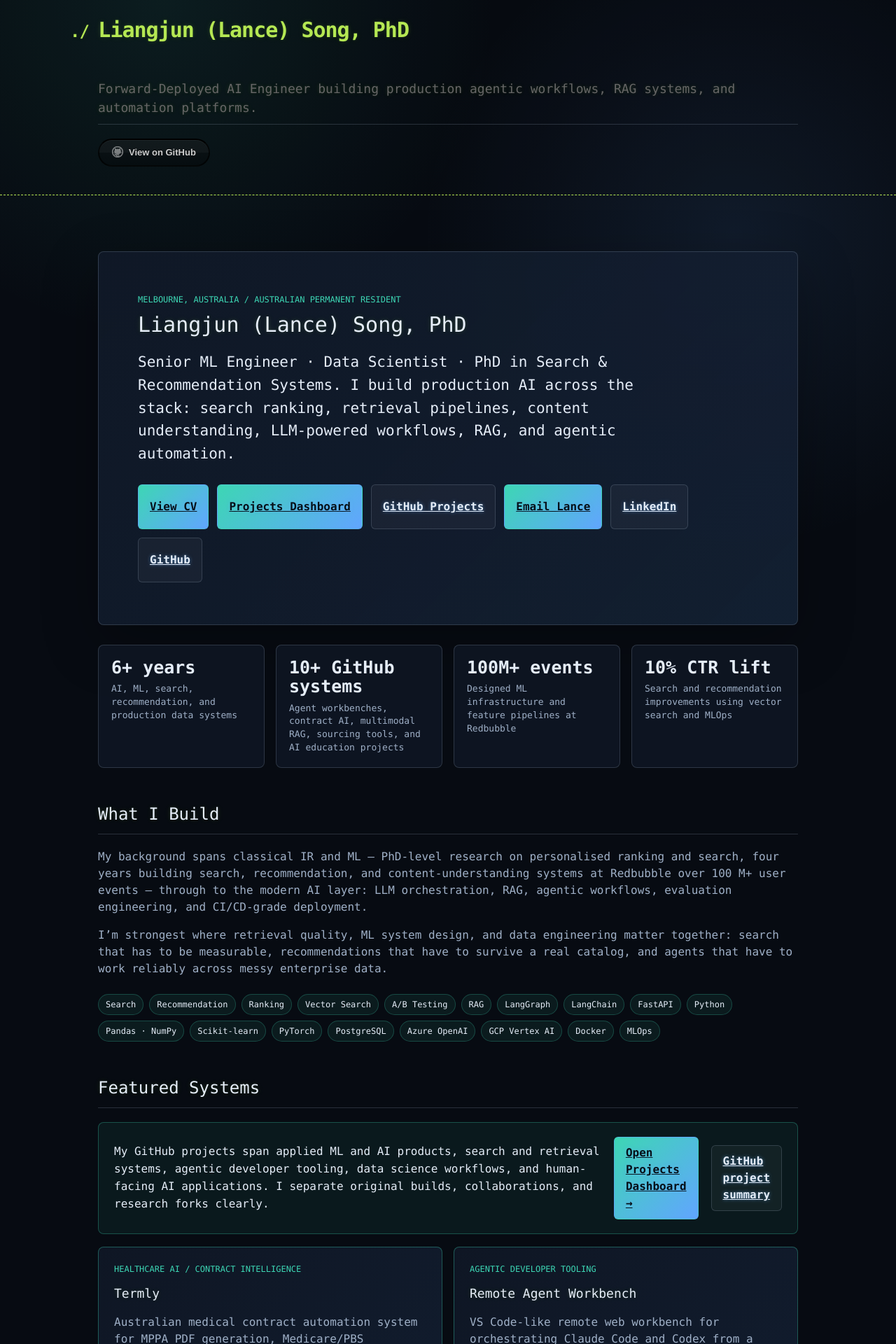
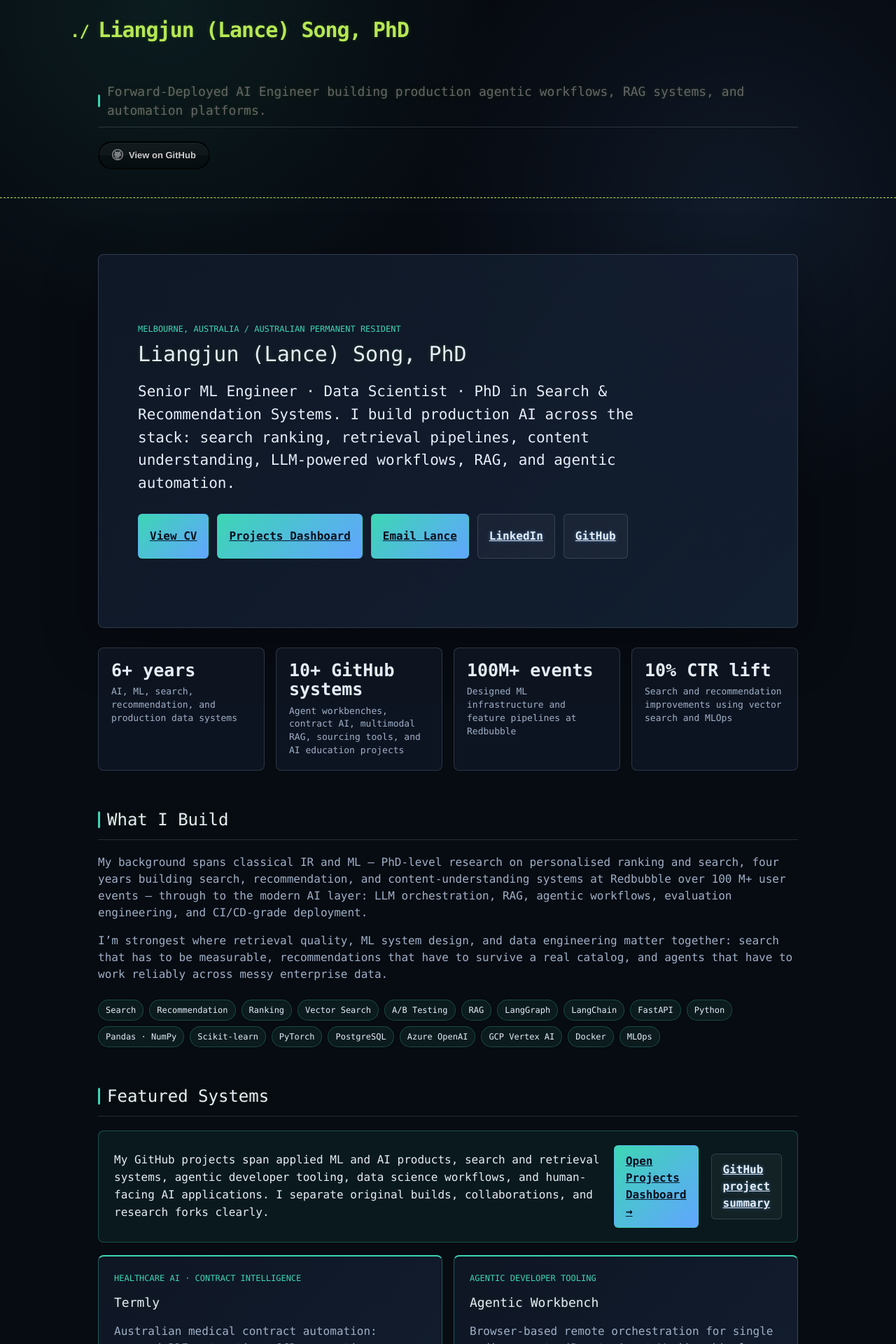
Before and after one commit to lycanlancelot/lycanlancelot.github.io, a Jekyll site: the page built from index.md, in a window 1280 px wide. Shown: the top 1920 px of the page at 70% size. Built offline with Jekyll 4.4.1, drawn with Linux system fonts in a browser that asks for light colours; some of the changed text lies outside the part shown.

Commit message:
Improve homepage layout and visual hierarchy
style.scss:
- h2: add teal accent left-bar (::before), tighten margin
- timeline: add vertical accent line (::before on .timeline) and
  glowing dot per entry (::before on .timeline-item)
- project-card.highlight: add teal top border accent
- project-card links: spacing for multiple links per card

index.md:
- Hero buttons: 6 → 5, remove redundant "GitHub Projects" (already in panel)
- Project cards: 10 → 6, merge Remote Agent + AgentForge into "Agentic
  Workbench", remove RageZone/Elder Companion/Claude Code Source Map;
  trim card copy to single focused line per point

```diff
--- a/assets/css/style.scss
+++ b/assets/css/style.scss
@@ -55,9 +55,23 @@
 }
 
 h2 {
-  margin-top: 48px;
+  margin-top: 52px;
+  margin-bottom: 20px;
   padding-bottom: 10px;
   border-bottom: 1px solid var(--lance-line);
+  display: flex;
+  align-items: center;
+  gap: 10px;
+}
+
+h2::before {
+  content: '';
+  display: inline-block;
+  width: 3px;
+  height: 1em;
+  background: var(--lance-accent);
+  border-radius: 2px;
+  flex-shrink: 0;
 }
 
 p, li {
@@ -227,6 +241,7 @@
 .project-card.highlight {
   background: linear-gradient(135deg, rgba(16, 24, 38, 0.92), rgba(19, 32, 51, 0.92));
   border-color: rgba(61, 214, 180, 0.34);
+  border-top: 2px solid var(--lance-accent);
 }
 
 .project-card h3,
@@ -244,15 +259,46 @@
   display: inline-block;
   margin-top: 8px;
   font-weight: 700;
+  font-size: 13px;
+}
+
+.project-card a + a {
+  margin-left: 12px;
 }
 
 .timeline {
+  position: relative;
   display: grid;
   gap: 14px;
+  padding-left: 28px;
+}
+
+.timeline::before {
+  content: '';
+  position: absolute;
+  left: 6px;
+  top: 30px;
+  bottom: 30px;
+  width: 2px;
+  background: linear-gradient(to bottom, var(--lance-accent), rgba(61, 214, 180, 0.1));
+  border-radius: 2px;
 }
 
 .timeline-item {
+  position: relative;
   padding: 20px 22px;
+}
+
+.timeline-item::before {
+  content: '';
+  position: absolute;
+  left: -25px;
+  top: 25px;
+  width: 10px;
+  height: 10px;
+  border-radius: 50%;
+  background: var(--lance-accent);
+  box-shadow: 0 0 8px rgba(61, 214, 180, 0.55);
 }
 
 .timeline-item span {
@@ -307,4 +353,12 @@
     align-items: flex-start;
     flex-direction: column;
   }
+
+  .timeline {
+    padding-left: 20px;
+  }
+
+  .timeline-item::before {
+    left: -18px;
+  }
 }
--- a/index.md
+++ b/index.md
@@ -9,7 +9,6 @@
   <div class="hero-actions">
     <a class="button primary" href="/cv.html">View CV</a>
     <a class="button primary" href="/projects.html">Projects Dashboard</a>
-    <a class="button" href="/github-projects.html">GitHub Projects</a>
     <a class="button primary" href="mailto:liangjun.song@outlook.com">Email Lance</a>
     <a class="button" href="https://linkedin.com/in/liangjun-lance-song-50376055">LinkedIn</a>
     <a class="button" href="https://github.com/lycanlancelot">GitHub</a>
@@ -72,89 +71,55 @@
 
 <div class="project-grid">
   <article class="project-card highlight">
-    <p class="project-kicker">Healthcare AI / Contract Intelligence</p>
+    <p class="project-kicker">Healthcare AI · Contract Intelligence</p>
     <h3>Termly</h3>
-    <p>Australian medical contract automation system for MPPA PDF generation, Medicare/PBS identifier validation, scanned PDF analysis, OCR correction, clause extraction, and compliance-oriented risk assessment.</p>
+    <p>Australian medical contract automation: scanned PDF extraction, OCR correction, structured clause/entity extraction, Medicare/PBS validation, and risk assessment.</p>
     <ul>
-      <li>FastAPI, Pydantic, Claude Sonnet, Azure Document Intelligence, Tesseract OCR, Docker.</li>
-      <li>Shows domain modeling, document AI, validation algorithms, and deployment-aware service design.</li>
+      <li>FastAPI · Pydantic · Claude Sonnet · Azure Document Intelligence · Tesseract OCR · Docker</li>
     </ul>
     <a href="https://github.com/lycanlancelot/Termly">Repository</a>
   </article>
 
   <article class="project-card highlight">
     <p class="project-kicker">Agentic Developer Tooling</p>
-    <h3>Remote Agent Workbench</h3>
-    <p>VS Code-like remote web workbench for orchestrating Claude Code and Codex from a browser, built around real task execution rather than a mock dashboard.</p>
+    <h3>Agentic Workbench</h3>
+    <p>Browser-based remote orchestration for single coding agents (Remote Agent Workbench) plus a multi-agent parallel control plane across isolated git worktrees (AgentForge) — covering the full range of AI coding-agent workflows.</p>
     <ul>
-      <li>React/Vite, TypeScript, Express, Socket.IO, task persistence, file previews, permission prompts, and terminal streaming.</li>
-      <li>Shows practical safety boundaries: allowed directories, verifiable task output, and remote access patterns.</li>
+      <li>React · TypeScript · Express · Socket.IO · xterm.js · PTY · SQLite · PM2 · Git Worktrees</li>
     </ul>
-    <a href="https://github.com/lycanlancelot/remote-agent">Repository</a>
+    <a href="https://github.com/lycanlancelot/remote-agent">Workbench</a>
+    <a href="https://github.com/lycanlancelot/agent-forge">AgentForge</a>
   </article>
 
   <article class="project-card highlight">
-    <p class="project-kicker">Multi-Agent Developer Tooling</p>
-    <h3>AgentForge</h3>
-    <p>Local control plane for Claude Code, Codex, and Kimi Code, designed to make long-running coding-agent work observable, parallelizable, and recoverable.</p>
+    <p class="project-kicker">AI Curriculum Design · Instructor</p>
+    <h3>Dispatch.AI</h3>
+    <p>6-week progressive course project I designed and instructed (13 students): build a production AI booking assistant from Pydantic state and Redis through LangGraph agents, MCP tools, multi-agent routing, NeMo Guardrails, and RAGAS evaluation to a Docker + Render capstone.</p>
     <ul>
-      <li>Express, Socket.IO, SQLite, xterm.js, WSL, git worktrees, PM2.</li>
-      <li>Includes live terminals, task queues, worktree isolation, auto-commit scheduling, session logs, and Cloudflare Tunnel remote access.</li>
+      <li>FastAPI · LangGraph · Groq · MCP · NeMo Guardrails · RAGAS · Docker · Render</li>
     </ul>
-    <a href="https://github.com/lycanlancelot/agent-forge">Repository</a>
+    <a href="https://github.com/australiaitgroup/AI-Engineer-Project-Dispatch-AI">Repository</a>
   </article>
 
   <article class="project-card">
     <p class="project-kicker">Multimodal RAG</p>
     <h3>Video-RAG</h3>
-    <p>Collaborative visual retrieval system that samples video frames, embeds them with CLIP, stores them in ChromaDB, and answers natural-language queries with timestamped context.</p>
+    <p>Visual retrieval pipeline: sample video frames → CLIP embeddings → ChromaDB → natural-language queries with timestamped evidence and multi-provider LLM answers.</p>
     <a href="https://github.com/Iliana678/Video-RAG">Repository</a>
   </article>
 
   <article class="project-card">
     <p class="project-kicker">Operator Automation</p>
     <h3>Toy Gifting System</h3>
-    <p>Back-office tool for toy sourcing and custom gift-box assembly, combining SQLite catalog ingestion, supplier/compliance metadata, operator feedback, bilingual product data, and Three.js packing visualization.</p>
+    <p>Back-office sourcing tool: SQLite catalog ingestion, supplier/compliance metadata, operator feedback loop, bilingual product data, and Three.js 3D bin-packing visualisation.</p>
     <a href="https://github.com/lycanlancelot/toy-gifting">Repository</a>
-  </article>
-
-  <article class="project-card highlight">
-    <p class="project-kicker">AI Curriculum Design · Instructor · LangGraph</p>
-    <h3>Dispatch.AI — AI Engineer Course Project</h3>
-    <p>6-week progressive course project I designed and instructed (13 students): students build a production-grade AI booking assistant step by step — Pydantic state, Redis persistence, LangGraph agents, MCP tools, multi-agent routing, NeMo Guardrails, RAGAS evaluation, and a Docker + Render capstone demo.</p>
-    <ul>
-      <li>FastAPI, LangGraph, Groq, Pydantic, Redis, MCP, NeMo Guardrails, RAGAS, Docker, Render.</li>
-      <li>Delivered reference implementation, student scaffold, CI/CD grading pipeline, and PR-based submission with 100-synthetic-user evaluation gate.</li>
-    </ul>
-    <a href="https://github.com/australiaitgroup/AI-Engineer-Project-Dispatch-AI">Repository</a>
   </article>
 
   <article class="project-card">
     <p class="project-kicker">Creative AI Workflow</p>
     <h3>BranchFlow</h3>
-    <p>Local nonlinear writing and prompt orchestration workbench for Seedance-style video generation, with branching narrative state, prompt drawers, React Flow mind maps, and Obsidian Canvas export.</p>
+    <p>Nonlinear writing and prompt-orchestration workbench with branching story state, per-branch LLM prompt drawers, React Flow mind maps, and Obsidian Canvas export.</p>
     <a href="https://github.com/lycanlancelot/writer-helper">Repository</a>
-  </article>
-
-  <article class="project-card">
-    <p class="project-kicker">Realtime Communication AI</p>
-    <h3>RageZone</h3>
-    <p>WeChat Mini Program and Node/WebSocket service for an LLM-assisted argument coaching product, including persona setup, chat flow, JWT/Firebase auth planning, evaluation scripts, and monetization entry points.</p>
-    <a href="https://github.com/lycanlancelot/ragezone">Repository</a>
-  </article>
-
-  <article class="project-card">
-    <p class="project-kicker">Voice AI / Mobile Prototype</p>
-    <h3>Elder Companion</h3>
-    <p>Expo React Native prototype with elder-facing voice chat, family dashboard, Firebase persistence, ElevenLabs integration plan, Claude daily summaries, and alert workflow design.</p>
-    <a href="https://github.com/lycanlancelot/elder-companion">Repository</a>
-  </article>
-
-  <article class="project-card">
-    <p class="project-kicker">Agent Architecture Research</p>
-    <h3>Claude Code Source Map</h3>
-    <p>Technical study repository for understanding early Claude Code internals, terminal-agent command flow, and source-map based inspection of agent CLI architecture.</p>
-    <a href="https://github.com/lycanlancelot/claude-code-sourcemap">Repository</a>
   </article>
 </div>
 
```
